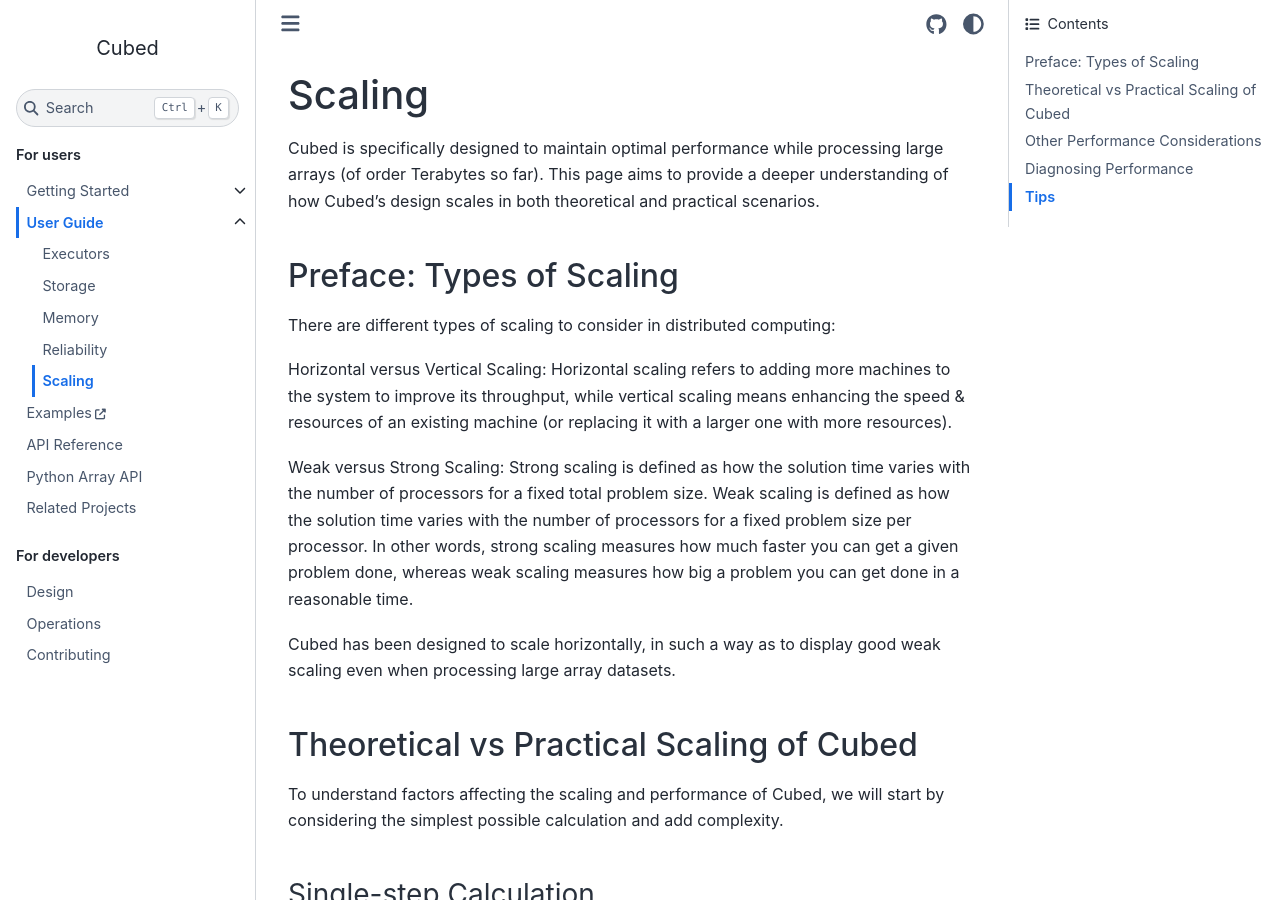
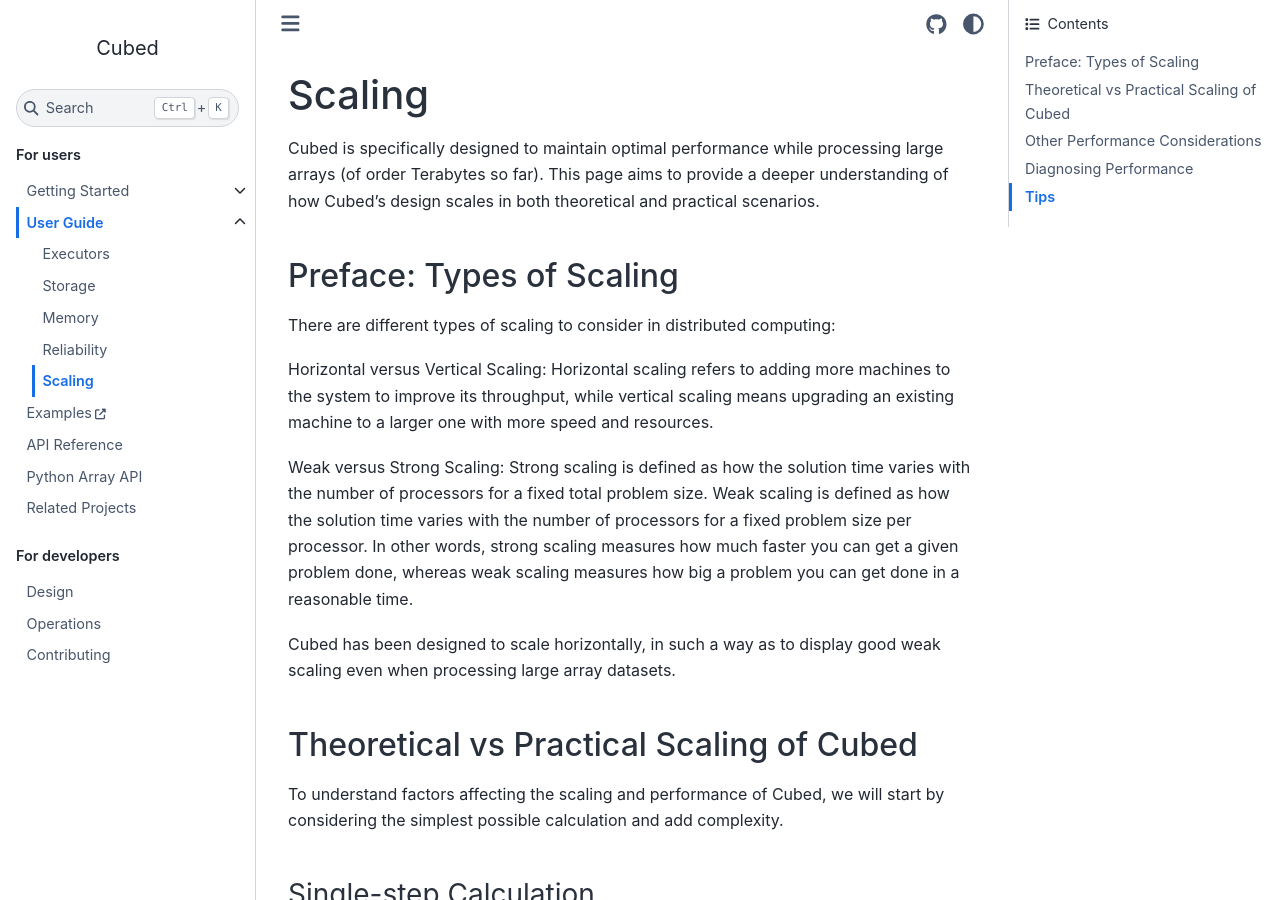
Before and after one commit to cubed-dev/cubed, a Sphinx documentation site: the page built from docs/user-guide/scaling.md, in a window 1280 px wide and 900 px high. Built offline with Sphinx 7.4.7 and the Sphinx Book theme 1.1.4, drawn with Linux system fonts in a browser that asks for light colours; pages that are not in the unit, such as notebooks, are missing from menus; some of the changed text lies outside the part shown.

Commit message:
Cubed Plan shows number of tasks in each step

```diff
--- a/docs/user-guide/scaling.md
+++ b/docs/user-guide/scaling.md
@@ -7,7 +7,7 @@
 
 There are different types of scaling to consider in distributed computing:
 
-Horizontal versus Vertical Scaling: Horizontal scaling refers to adding more machines to the system to improve its throughput, while vertical scaling means enhancing the speed & resources of an existing machine (or replacing it with a larger one with more resources).
+Horizontal versus Vertical Scaling: Horizontal scaling refers to adding more machines to the system to improve its throughput, while vertical scaling means upgrading an existing machine to a larger one with more speed and resources.
 
 Weak versus Strong Scaling: Strong scaling is defined as how the solution time varies with the number of processors for a fixed total problem size.
 Weak scaling is defined as how the solution time varies with the number of processors for a fixed problem size per processor.
@@ -81,7 +81,7 @@
 
 ### Optimized Plan
 
-Use {py:meth}`Plan.visualize() <cubed.Plan.visualize()>` to view the optimized plan. This allows you to see the number of steps involved in your calculation.
+Use {py:meth}`Plan.visualize() <cubed.Plan.visualize()>` to view the optimized plan. This allows you to see the number of steps involved in your calculation, the number of tasks in each step, and overall.
 
 ### History Callback
 
```
